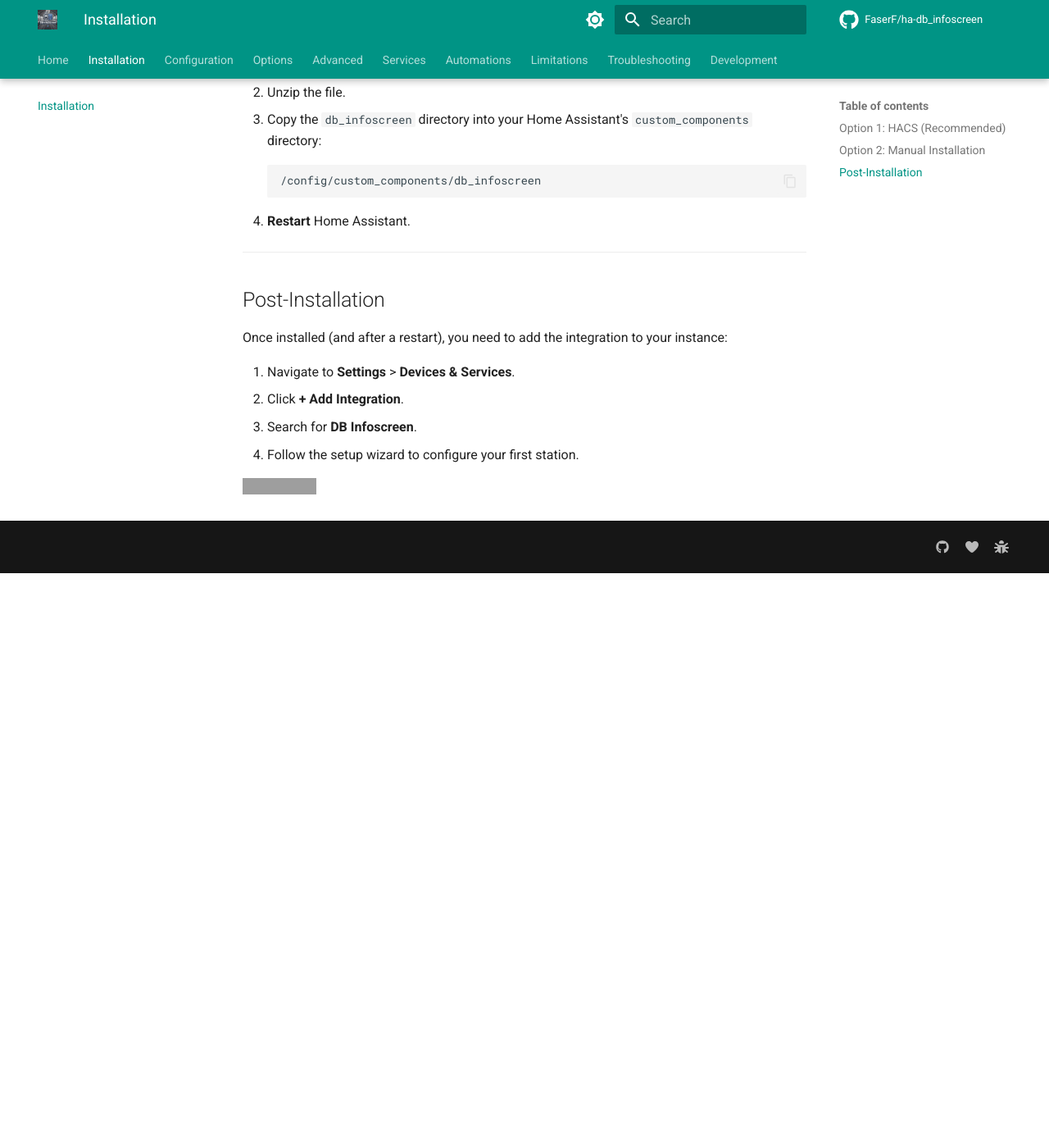
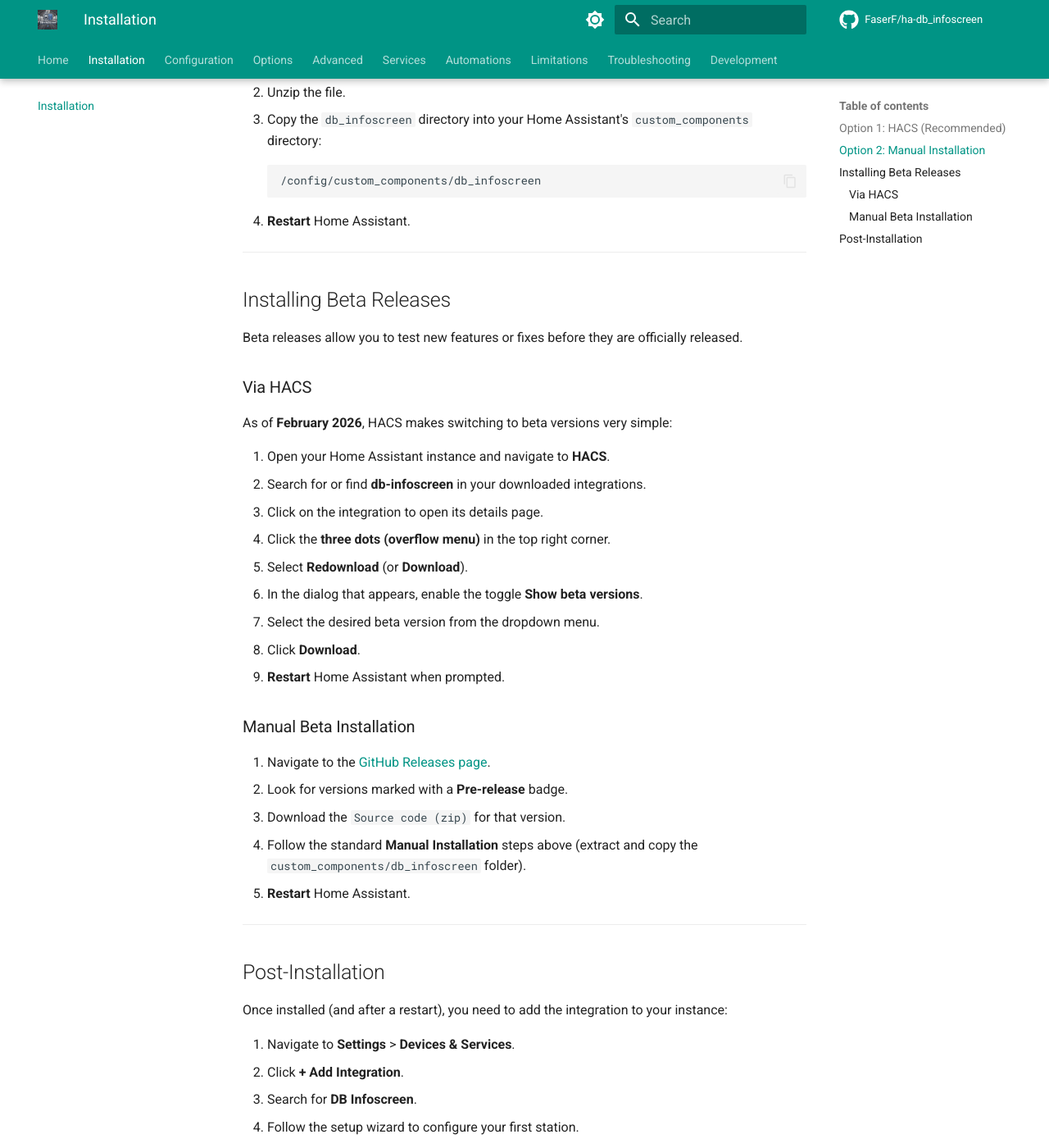
Before and after one commit to FaserF/ha-db_infoscreen, an MkDocs documentation site: the page built from docs/installation.md, in a window 1280 px wide and 1400 px high, scrolled down 793 px. Shown: the whole window at 82% size. Built offline with MkDocs 1.6.1 and Material for MkDocs 9.7.7, drawn with Linux system fonts in a browser that asks for light colours; comment, search, counter and statistics services are not loaded; before the commit the page ends 1492 px from its top, so only the background shows below that; grey boxes are pictures that could not be loaded.

Commit message:
Update installation.md

```diff
--- a/docs/installation.md
+++ b/docs/installation.md
@@ -32,6 +32,34 @@
 
 ---
 
+## Installing Beta Releases
+
+Beta releases allow you to test new features or fixes before they are officially released.
+
+### Via HACS
+
+As of **February 2026**, HACS makes switching to beta versions very simple:
+
+1.  Open your Home Assistant instance and navigate to **HACS**.
+2.  Search for or find **db-infoscreen** in your downloaded integrations.
+3.  Click on the integration to open its details page.
+4.  Click the **three dots (overflow menu)** in the top right corner.
+5.  Select **Redownload** (or **Download**).
+6.  In the dialog that appears, enable the toggle **Show beta versions**.
+7.  Select the desired beta version from the dropdown menu.
+8.  Click **Download**.
+9.  **Restart** Home Assistant when prompted.
+
+### Manual Beta Installation
+
+1.  Navigate to the [GitHub Releases page](https://github.com/FaserF/ha-db_infoscreen/releases).
+2.  Look for versions marked with a **Pre-release** badge.
+3.  Download the `Source code (zip)` for that version.
+4.  Follow the standard **Manual Installation** steps above (extract and copy the `custom_components/db_infoscreen` folder).
+5.  **Restart** Home Assistant.
+
+---
+
 ## Post-Installation
 
 Once installed (and after a restart), you need to add the integration to your instance:
```
